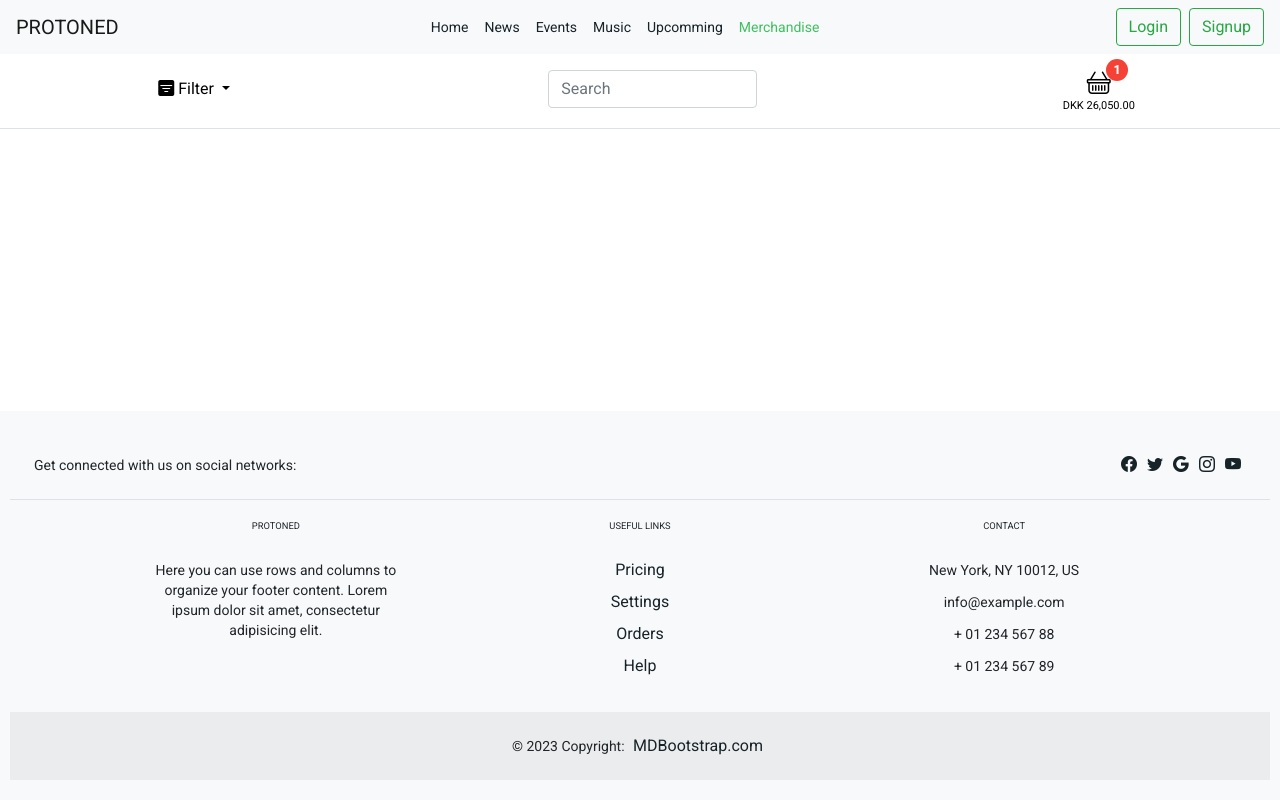
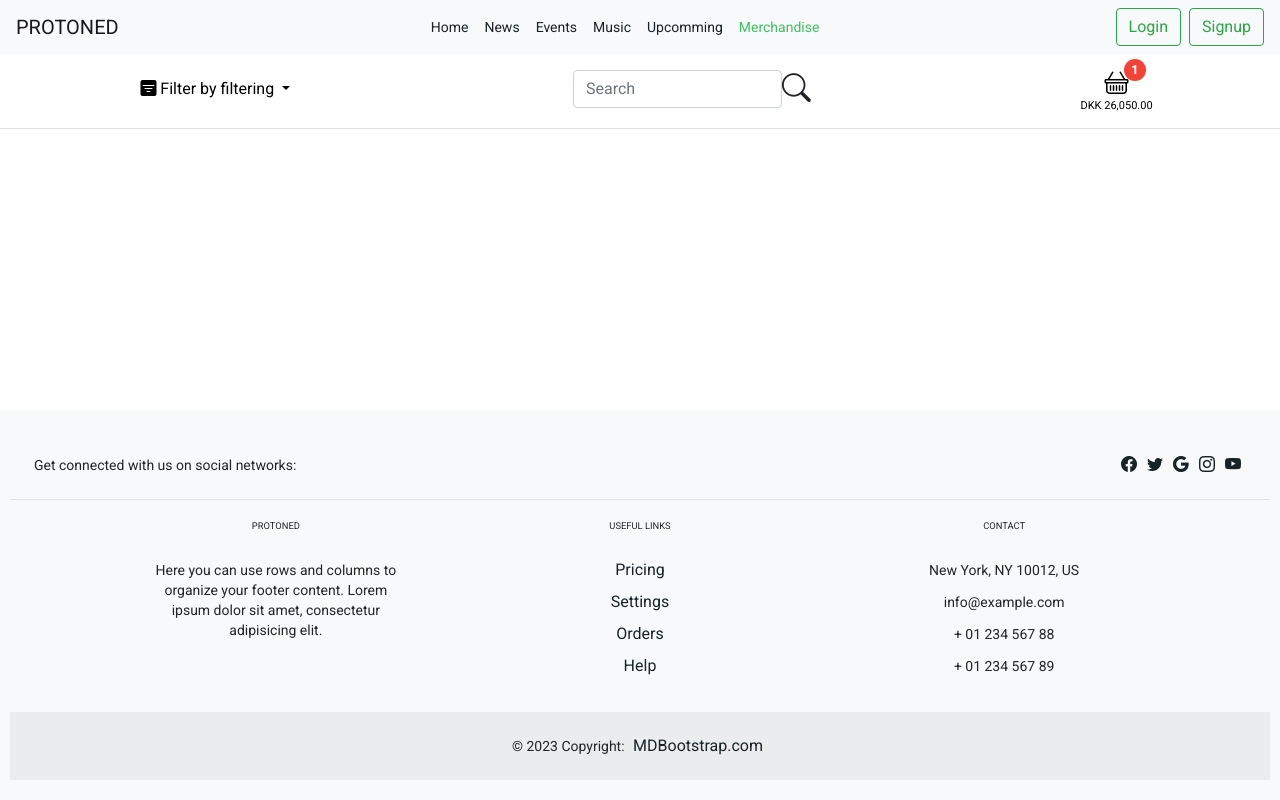
Before and after one commit to NiklasWeinreich/Protoned, an Angular app: page /merchandise in a window 1280 px wide. Built offline with nearby package versions, Linux system fonts and the light colour scheme.

Commit message:
30-01-2023

```diff
--- a/src/app/app.module.ts
+++ b/src/app/app.module.ts
@@ -22,9 +22,7 @@ import {MatMenuModule} from '@angular/material/menu';
 import {MatIconModule} from '@angular/material/icon';
 import {MatBadgeModule} from '@angular/material/badge';
 import {MatSidenavModule} from '@angular/material/sidenav';
-import {MatCardModule} from '@angular/material/card'
-
-
+import {MatCardModule} from '@angular/material/card';
 
 
 @NgModule({
@@ -41,6 +39,7 @@ import {MatCardModule} from '@angular/material/card'
     EventsComponent,
     MusicComponent,
     ShoppingCartComponent,
+
 
 
 
--- a/src/app/pages/merchandise/merchandise.component.html
+++ b/src/app/pages/merchandise/merchandise.component.html
@@ -1,22 +1,26 @@
-<!--Basket TEST-->
+<!--Filter TEST-->
 <form class="d-flex justify-content-around border-bottom mt-3">
     <div class="dropdown">
       <button class="btn-dropdown btn dropdown-toggle" style="font-size: 1rem;" type="button" id="dropdownMenuButton" data-toggle="dropdown" aria-haspopup="true" aria-expanded="false">
         <i class="bi bi-filter-square-fill"></i>
-          Filter
+          Filter by {{sort}}
         <div class="dropdown-menu" aria-labelledby="dropdownMenuButton">
-          <a class="dropdown-item" href="#">Action</a>
-          <a class="dropdown-item" href="#">Another action</a>
-          <a class="dropdown-item" href="#">Something else here</a>
+          <a class="dropdown-item" (click)="onSortUpdated('Higest Price')">Higest Price</a>
+          <a class="dropdown-item" (click)="onSortUpdated('Lowest Price')">Lowest Price</a>
+          <a class="dropdown-item" (click)="onSortUpdated('Most Popular')">Most Popular</a>
         </div>
       </button>
     </div>
+    <!--Search Test-->
   <form class="d-flex justify-content-around">
-    <div class="container">
+    <div class="container-fluid">
+      <form class="d-flex" role="search">
         <input class="form-control me-2" type="search" placeholder="Search" aria-label="Search">
-
+        <i class="bi bi-search mt-1" style="font-size: 1.8rem;"></i>
+      </form>
     </div>
   </form>
+  <!--Basket Test-->
   <form class="d-flex justify-content-around ">
     <button [routerLink]="['/shop']" routerLinkActive="router-link-active" class="btnImg ">
       <div [matBadge]="1" matBadgeOverlap="true" matBadgeColor="warn" class="bagde"></div>
```
